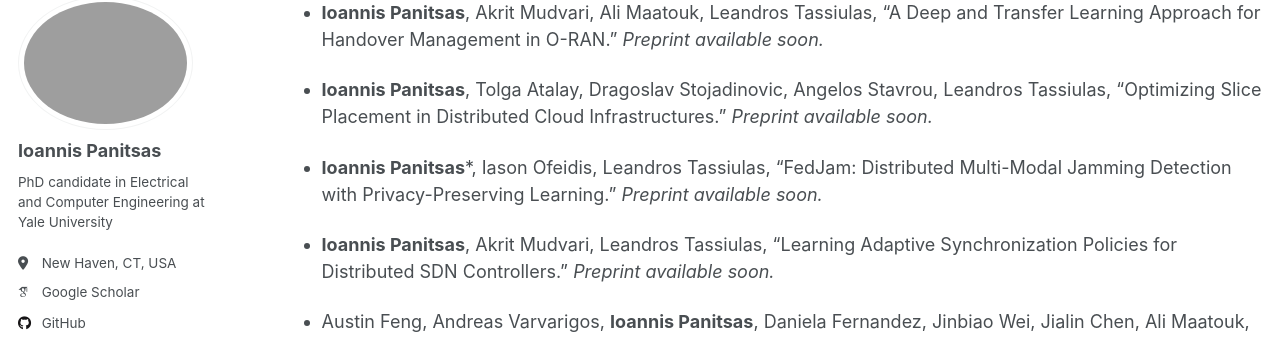
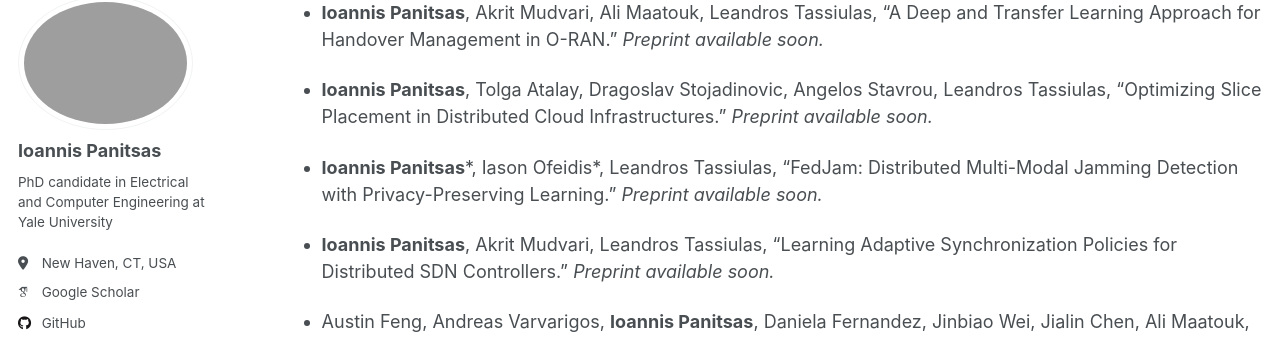
Before and after one commit to panitsasi/panitsasi.github.io, a Jekyll site: the page built from _pages/publications.md, in a window 1280 px wide and 900 px high, scrolled down 540 px. Shown: the part 103-442 px from the top of the window. Built offline with Jekyll 4.4.1, drawn with Linux system fonts in a browser that asks for light colours; some web fonts are replaced.

Commit message:
Updated the index page

```diff
--- a/_pages/publications.md
+++ b/_pages/publications.md
@@ -19,7 +19,7 @@ Please find my full publication list at [my Google Scholar profile](https://scho
 
 * **Ioannis Panitsas**, Tolga Atalay, Dragoslav Stojadinovic, Angelos Stavrou, Leandros Tassiulas, “Optimizing Slice Placement in Distributed Cloud Infrastructures.” *Preprint available soon.*
 
-* **Ioannis Panitsas**\*, Iason Ofeidis, Leandros Tassiulas, “FedJam: Distributed Multi-Modal Jamming Detection with Privacy-Preserving Learning.” *Preprint available soon.*
+* **Ioannis Panitsas**\*, Iason Ofeidis\*, Leandros Tassiulas, “FedJam: Distributed Multi-Modal Jamming Detection with Privacy-Preserving Learning.” *Preprint available soon.*
 
 * **Ioannis Panitsas**, Akrit Mudvari, Leandros Tassiulas, “Learning Adaptive Synchronization Policies for Distributed SDN Controllers.” *Preprint available soon.*
 
```
